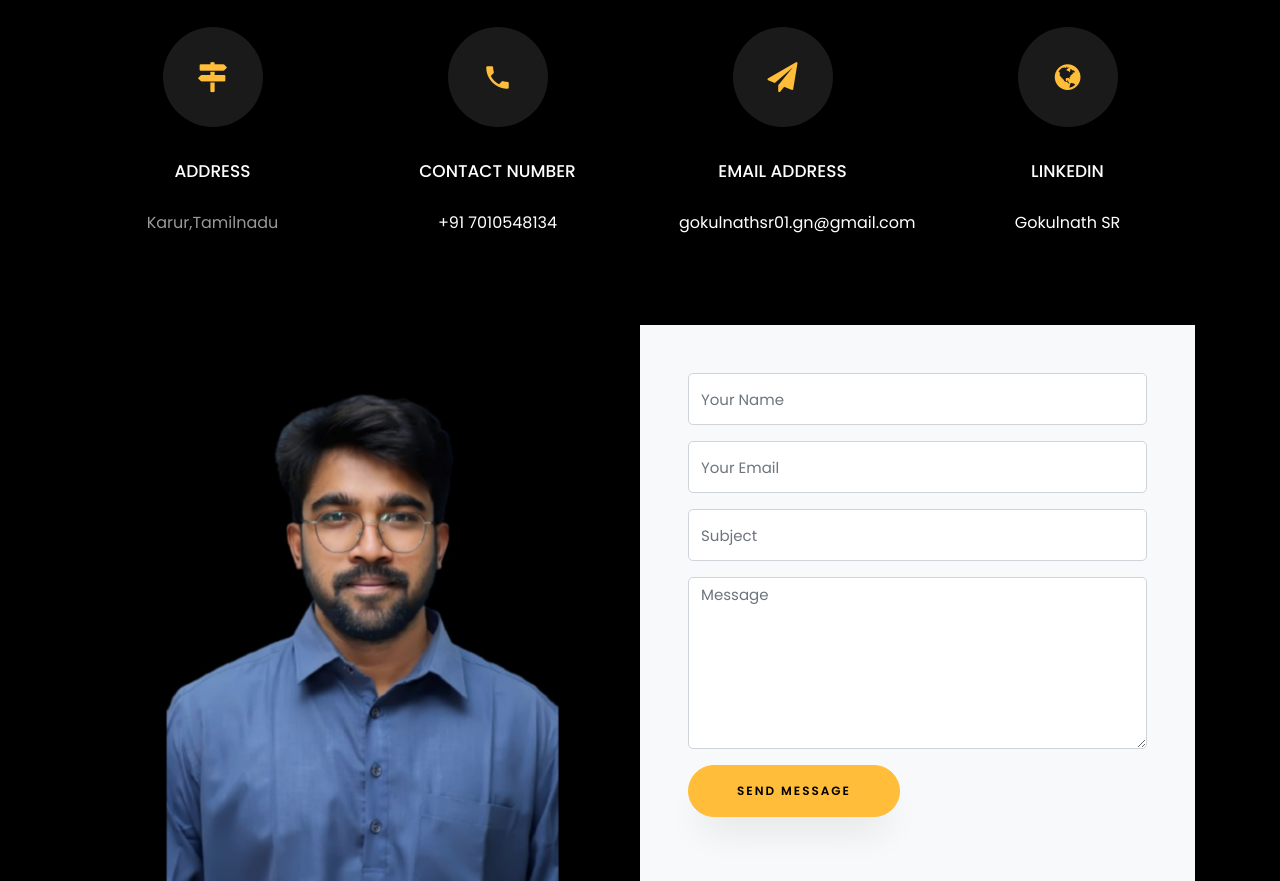
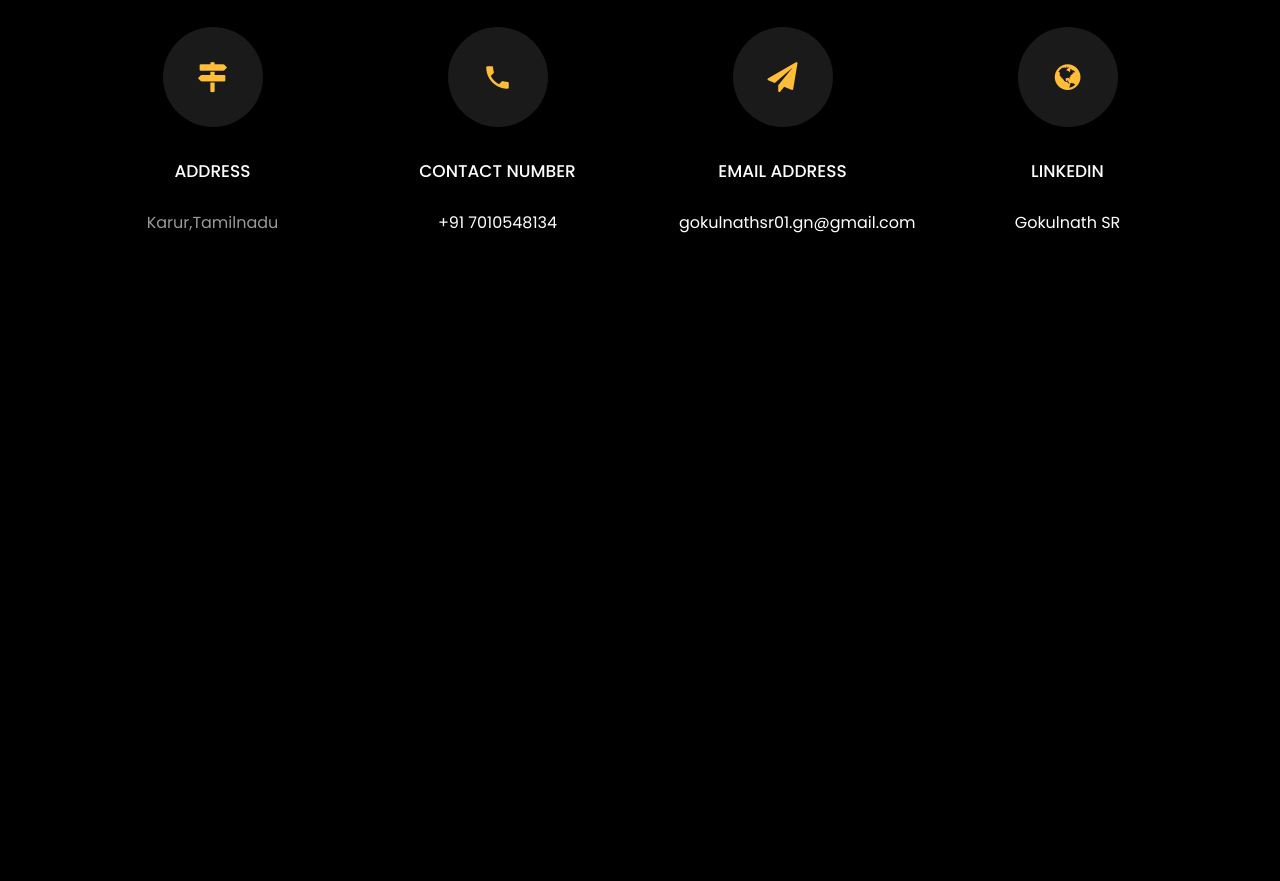
Before and after one commit to gokulnathsr/Gokulnath_PortFolio, a website: page public/index.html in a window 1280 px wide. Shown: the part 5368-6249 px from the top of the page. After the commit the page ends 5693 px from the top, so only its background shows below. Drawn offline with Linux system fonts and the light colour scheme; files whose address does not match are found by name.

Commit message:
Details input Sec Removed

```diff
--- a/public/index.html
+++ b/public/index.html
@@ -610,58 +610,6 @@
           </div>
         </div>
 
-        <div class="row no-gutters block-9">
-          <div class="col-md-6 order-md-last d-flex">
-            <form action="#" class="bg-light p-4 p-md-5 contact-form" id="submitForm">
-              <div class="form-group">
-                <input
-                  type="text"
-                  class="form-control"
-                  placeholder="Your Name"
-				          id="clientName"
-                />
-              </div>
-              <div class="form-group">
-                <input
-                  type="text"
-                  class="form-control"
-                  placeholder="Your Email"
-                  id="clientEmail"
-                />
-              </div>
-              <div class="form-group">
-                <input type="text" class="form-control" placeholder="Subject" id="subject"/>
-              </div>
-              <div class="form-group">
-                <textarea
-                  name=""
-                  cols="30"
-                  rows="7"
-                  class="form-control"
-                  placeholder="Message"
-                  id="clientText"
-                ></textarea>
-              </div>
-              <div class="form-group">
-                <input
-                  type="submit"
-                  value="Send Message"
-                  class="btn btn-primary py-3 px-5"
-
-                />
-              </div>
-              <P id="successParagraph"></P>
-            </form>
-
-          </div>
-
-          <div class="col-md-6 d-flex">
-            <div
-              class="img"
-              style="background-image: url(images/Gokulnath-Pro.jpg)"
-            ></div>
-          </div>
-        </div>
       </div>
     </section>
 
```
